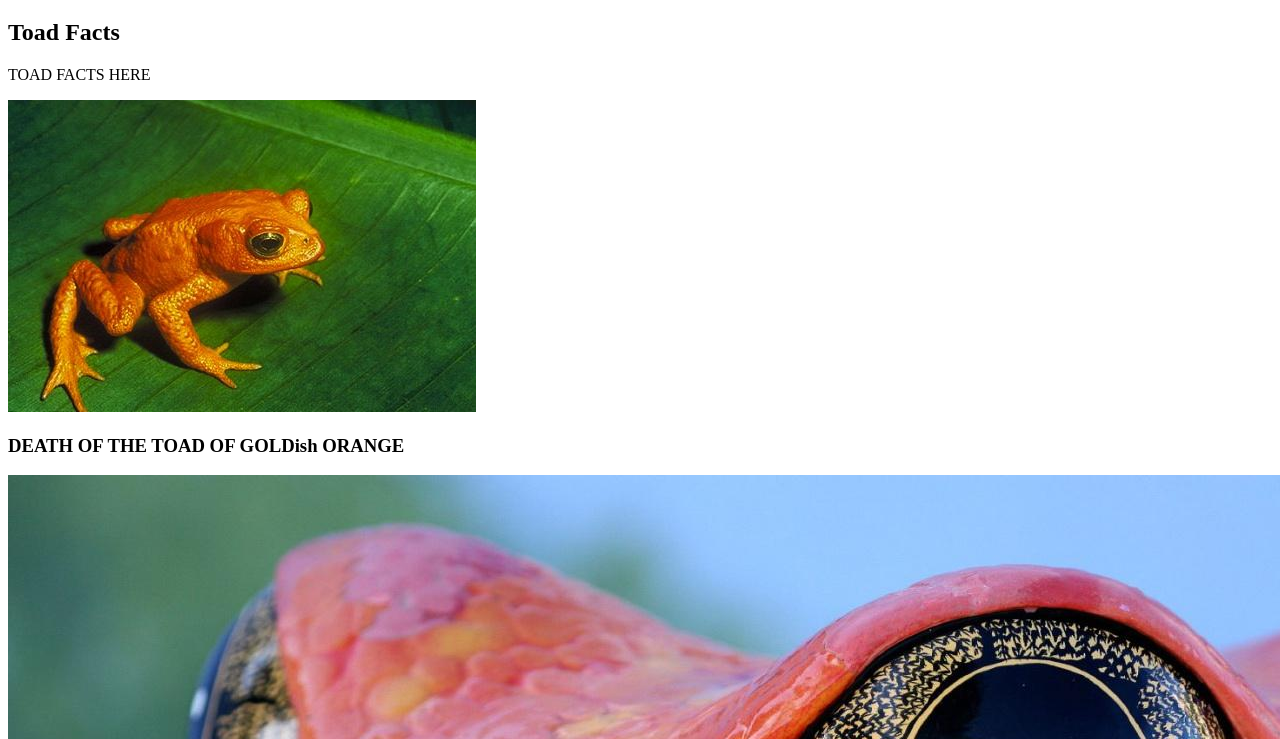
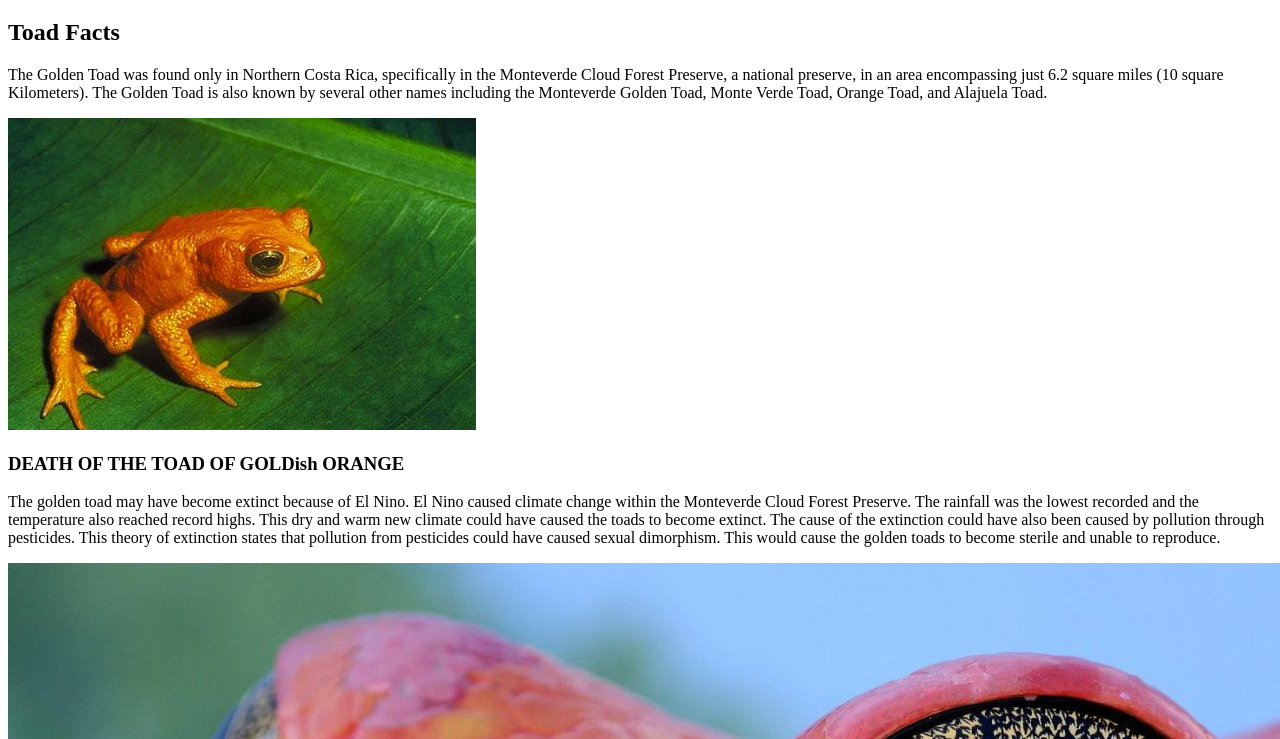
Before and after one commit to Kylan-Batts/extinction, a plain HTML site: page index.html in a window 1280 px wide. Shown: the part 61-800 px from the top of the page. Drawn offline with Linux system fonts and the light colour scheme.

Commit message:
Update index.html

```diff
--- a/index.html
+++ b/index.html
@@ -11,12 +11,14 @@
 	</header>
 	<section class="toad">
 		<h2>Toad Facts</h2>
-		<p> TOAD FACTS HERE</p>
+		<p>The Golden Toad was found only in Northern Costa Rica, specifically in the Monteverde Cloud Forest Preserve, a national preserve, in an area encompassing just 6.2 square miles (10 square Kilometers).
+The Golden Toad is also known by several other names including the Monteverde Golden Toad, Monte Verde Toad, Orange Toad, and Alajuela Toad.</p>
 		<img src="img/gt1.jpg">
 	</section>
 	<section class="Extinictionfacts">
 		<h3>DEATH OF THE TOAD OF GOLDish ORANGE</h3>
-		<p></p>
+		<p>The golden toad may have become extinct because of El Nino. El Nino caused climate change within the Monteverde Cloud Forest Preserve. The rainfall was the lowest recorded and the temperature also reached record highs. This dry and warm new climate could have caused the toads to become extinct.
+		The cause of the extinction could have also been caused by pollution through pesticides.  This theory of extinction states that pollution from pesticides could have caused sexual dimorphism.  This would cause the golden toads to become sterile and unable to reproduce.</p>
 		<img src="img/cugt.jpg">
 		<img src="img/mgt.png">
 
```
